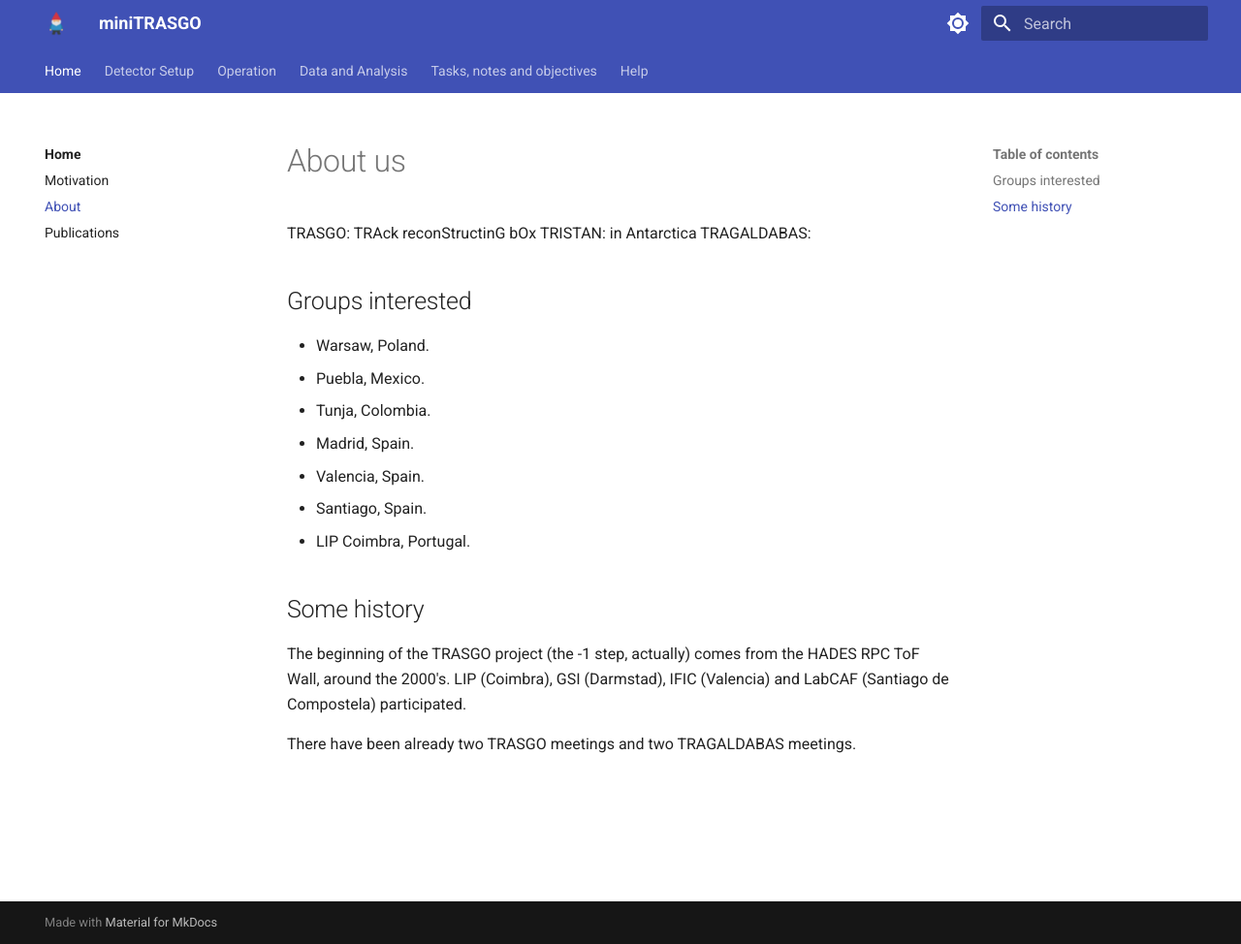
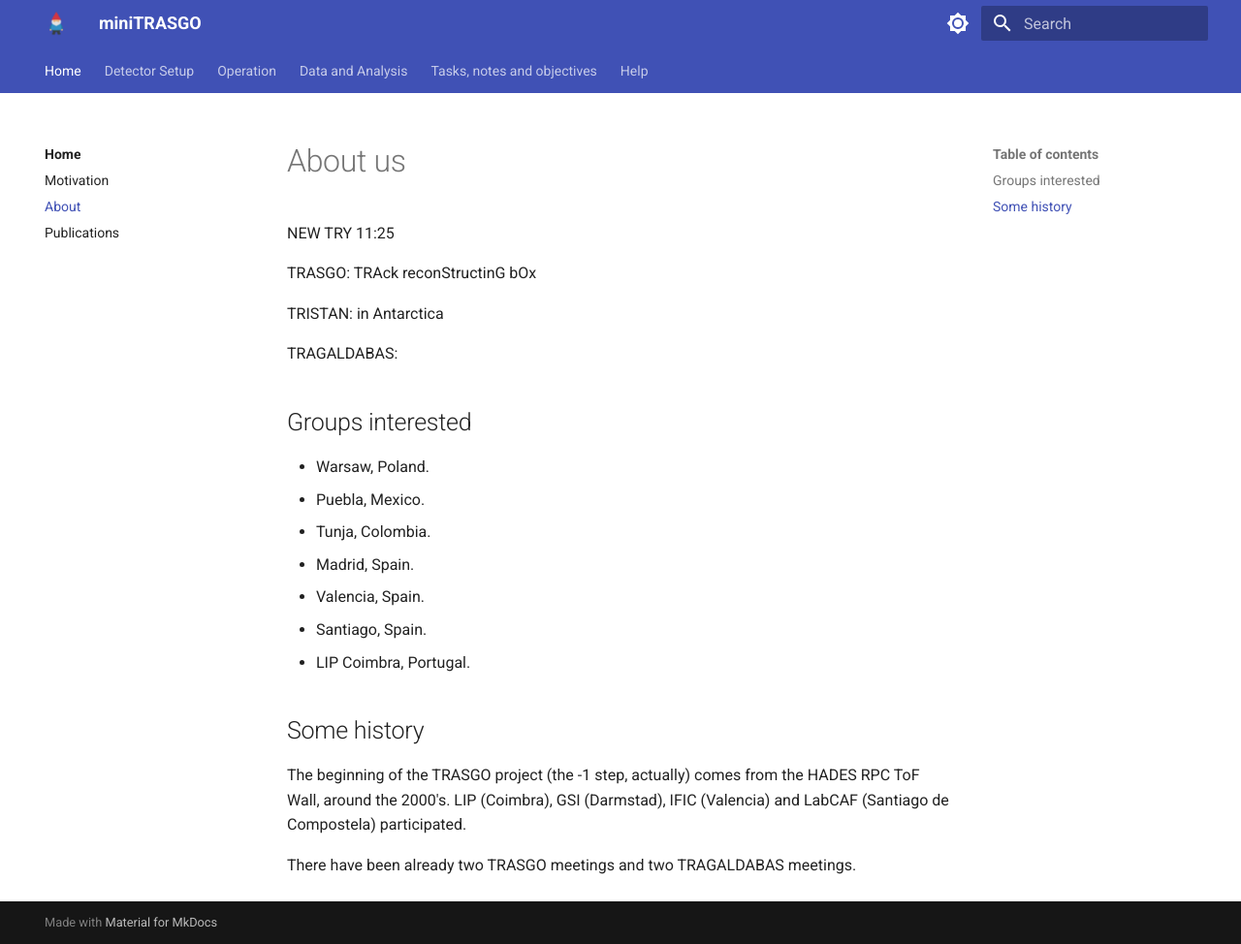
Before and after one commit to cayesoneira/miniTRASGO-documentation, an MkDocs documentation site: the page built from docs/home/about.md, in a window 1280 px wide and 974 px high. Shown: the whole window at 97% size. Built offline with MkDocs 1.6.1 and Material for MkDocs 9.7.7, drawn with Linux system fonts in a browser that asks for light colours.

Commit message:
Update about.md

```diff
--- a/docs/home/about.md
+++ b/docs/home/about.md
@@ -1,7 +1,12 @@
 # About us
+NEW TRY 11:25
+
 TRASGO: TRAck reconStructinG bOx
+
 TRISTAN: in Antarctica
+
 TRAGALDABAS:
+
 
 ## Groups interested
 - Warsaw, Poland.
```
